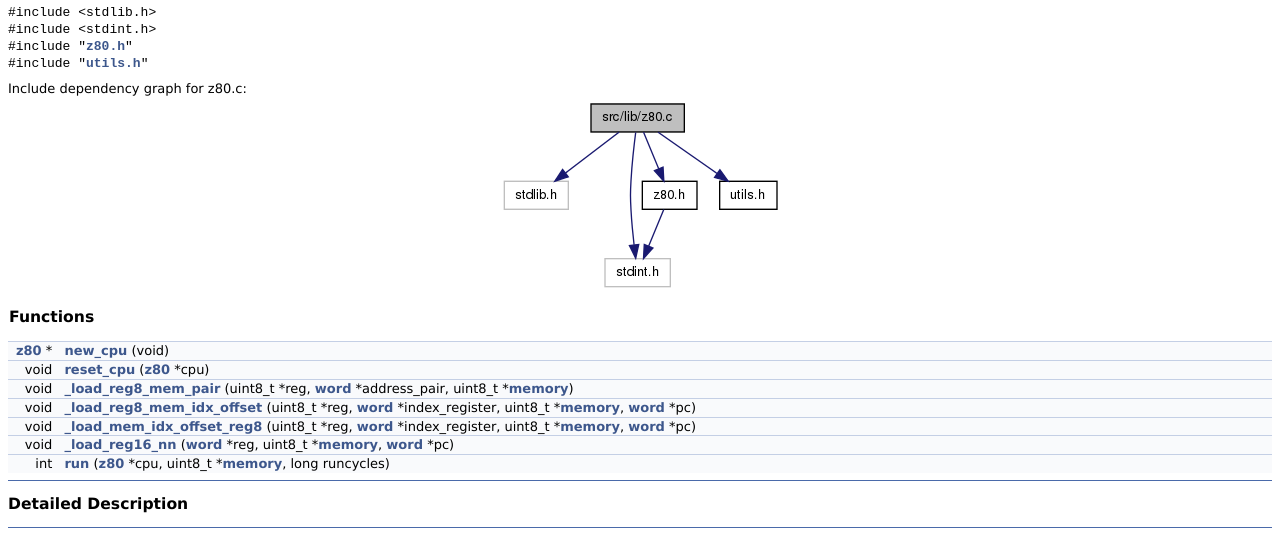
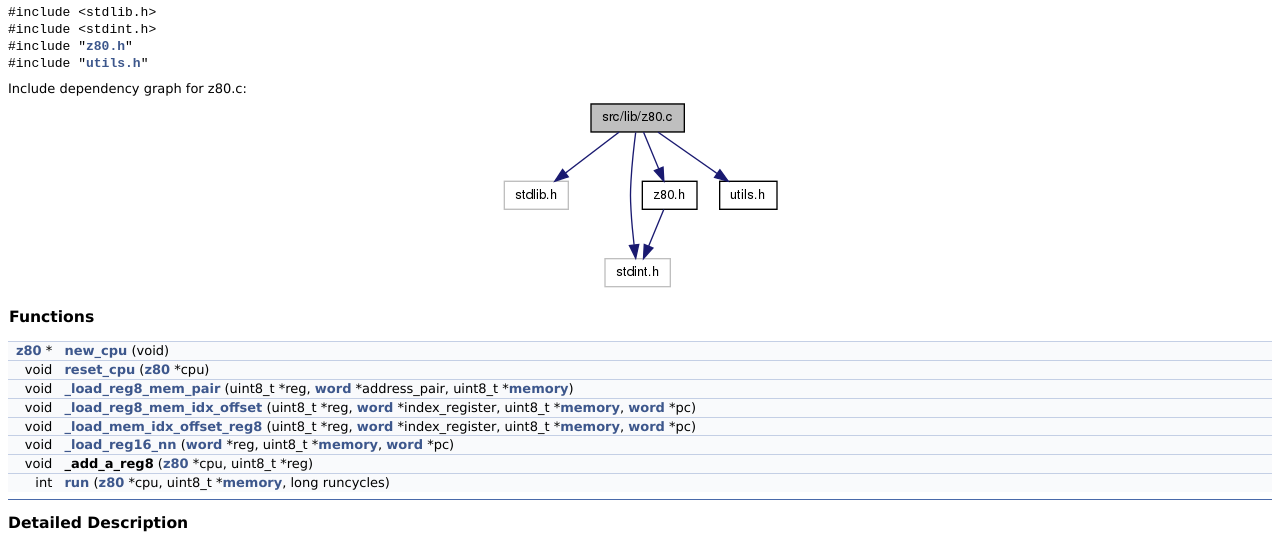
Before and after one commit to protoCall7/PZ80emu, a plain HTML site: page docs/z80_8c.html in a window 1280 px wide. Shown: the part 201-739 px from the top of the page. Drawn offline with Linux system fonts and the light colour scheme.

Commit message:
Travis build 62 pushed to gh-pages

```diff
--- a/docs/z80_8c.html
+++ b/docs/z80_8c.html
@@ -102,6 +102,8 @@ Functions</h2></td></tr>
 <tr><td class="memItemLeft" align="right" valign="top">void&#160;</td><td class="memItemRight" valign="bottom"><a class="el" href="z80_8c.html#a20869ce2e719e74335cde7a9ff68da72">_load_reg8_mem_idx_offset</a> (uint8_t *reg, <a class="el" href="unionword.html">word</a> *index_register, uint8_t *<a class="el" href="structmemory.html">memory</a>, <a class="el" href="unionword.html">word</a> *pc)</td></tr>
 <tr><td class="memItemLeft" align="right" valign="top">void&#160;</td><td class="memItemRight" valign="bottom"><a class="el" href="z80_8c.html#af15ac3030d787c91b40958824bbee38d">_load_mem_idx_offset_reg8</a> (uint8_t *reg, <a class="el" href="unionword.html">word</a> *index_register, uint8_t *<a class="el" href="structmemory.html">memory</a>, <a class="el" href="unionword.html">word</a> *pc)</td></tr>
 <tr><td class="memItemLeft" align="right" valign="top">void&#160;</td><td class="memItemRight" valign="bottom"><a class="el" href="z80_8c.html#a1996a16c481738563ee9664c86798310">_load_reg16_nn</a> (<a class="el" href="unionword.html">word</a> *reg, uint8_t *<a class="el" href="structmemory.html">memory</a>, <a class="el" href="unionword.html">word</a> *pc)</td></tr>
+<tr><td class="memItemLeft" align="right" valign="top"><a class="anchor" id="a79e80967a1349bdb34350570f704c2fb"></a><!-- doxytag: member="z80.c::_add_a_reg8" ref="a79e80967a1349bdb34350570f704c2fb" args="(z80 *cpu, uint8_t *reg)" -->
+void&#160;</td><td class="memItemRight" valign="bottom"><b>_add_a_reg8</b> (<a class="el" href="structz80.html">z80</a> *cpu, uint8_t *reg)</td></tr>
 <tr><td class="memItemLeft" align="right" valign="top">int&#160;</td><td class="memItemRight" valign="bottom"><a class="el" href="z80_8c.html#a1b74b3253597fc1e33ba18c07cba0c55">run</a> (<a class="el" href="structz80.html">z80</a> *cpu, uint8_t *<a class="el" href="structmemory.html">memory</a>, long runcycles)</td></tr>
 </table>
 <hr/><a name="details" id="details"></a><h2>Detailed Description</h2>
```
Also changed, not shown: docs/index.html (+0 -1 lines).
